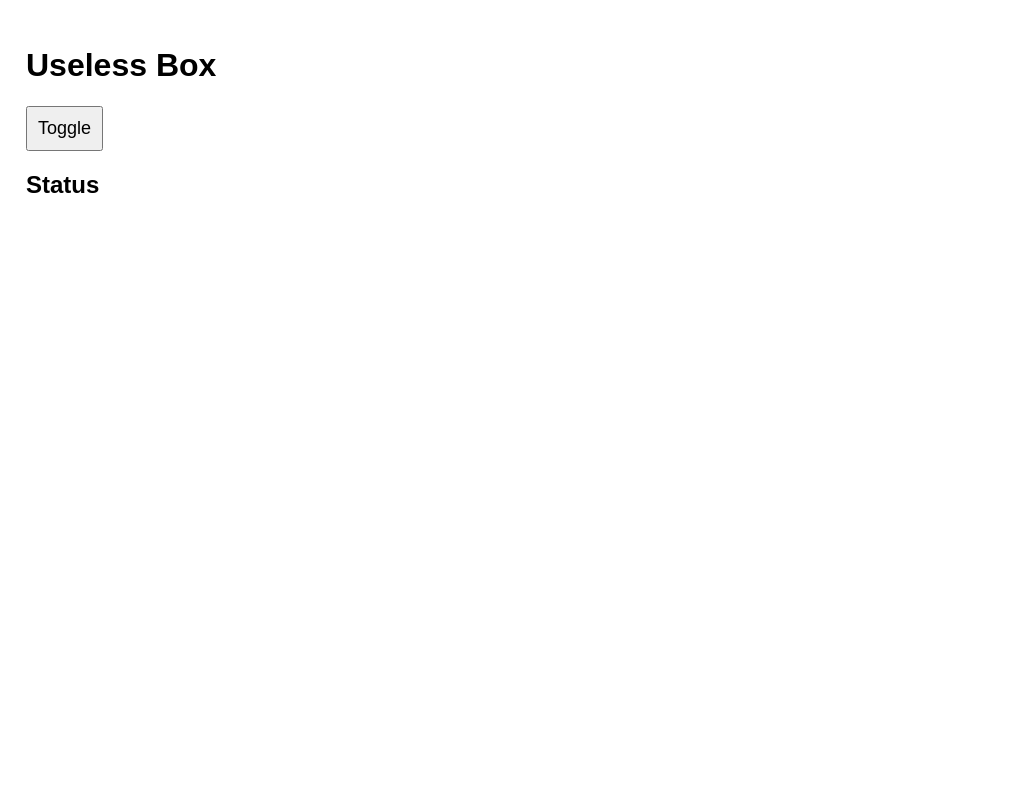
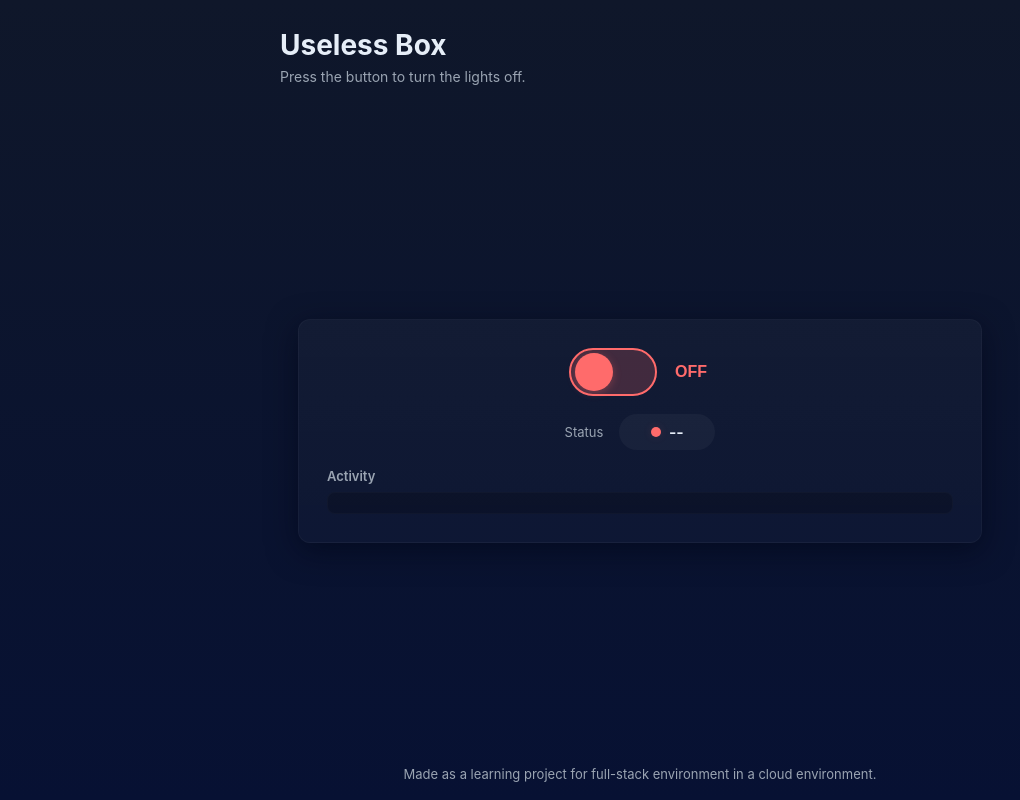
Before and after one commit to jom-hedges/useless-box, a website: page apps/useless-box/public/index.html in a window 1280 px wide. Shown: the whole page, without its empty margins (0-1020 px from the left). Drawn offline with Linux system fonts and the light colour scheme.

Commit message:
updated ui

```diff
--- a/apps/useless-box/public/index.html
+++ b/apps/useless-box/public/index.html
@@ -1,5 +1,5 @@
 <!DOCTYPE html>
-<html lang="en" x-data="{ isOn: false, logs: [] }">
+<html lang="en">
 <head>
   <meta charset="UTF-8">
   <meta name="viewport" content="width=device-width, initial-scale=1.0">
@@ -7,37 +7,92 @@
 
   <!-- HTMX -->
   <script src="https://unpkg.com/htmx.org@1.9.10" defer></script>
+  <script src="https://unpkg.com/htmx.org/dist/ext/sse.js" defer></script>
 
-  <!-- HTMX SSE Extension -->
-  <script src="https://unpkg.com/htmx.org/dist/ext/sse.js"></script>
-
-  <style>
-    body { font-family: sans-serif; padding: 18px;}
-    button { padding: 10px; font-size: 18px;}
-  </style>
+  <link rel="stylesheet" href="./style.css">
 </head>
 <body>
+  <header class="site-header">
+    <div class="container">
+      <h1 class="title">Useless Box</h1>
+      <p class="subtitle">Press the button to turn the lights off.</p>
+    </div>
+  </header>
 
-  <h1>Useless Box</h1>
+  <main class="container main-card">
+    <section class="card">
+      <div class="card-body">
+        <div class="controls">
+          <!-- Toggle switch POST /toggle -->
+          <button id="toggle"
+            class="switch"
+            hx-post="/toggle"
+            hx-trigger="click"
+            hx-headers='{"Content-Type":"application/json"}'
+            hx-swap="none"
+            aria-label="Toggle the useless box"
+            role="switch"
+            aria-checked="false">
+            <span class="switch-track">
+              <span class="switch-thumb"></span>
+            </span>
+            <span class="switch-label">OFF</span>
+          </button>
+        </div>
 
-  <!-- Toggle buttons POST /toggle -->
-  <button id="toggle"
-    hx-post = "/toggle"
-    hx-trigger = "click"
-    hx-headers =  '{"Content-Type":"application/json"}'
-    hx-swap = "none">
-  Toggle
-  </button>
+        <div class="status-row">
+          <div class="status-label">Status</div>
+          <!-- Live-updates from SSE -->
+          <div id="status"
+            class="status-pill"
+            hx-ext="sse"
+            hx-sse="true"
+            sse-connect="/events"
+            sse-swap="innerHTML">
+            --
+          </div>
+        </div>
 
-  <h2>Status</h2>
+        <div class="logs">
+          <h3>Activity</h3>
+          <div id="log-list" class="log-list" aria-live="polite">
+            <!-- server-sent events or client-side logs can fill this -->
+          </div>
+        </div>
+      </div>
+    </section>
+  </main>
 
-  <!-- Live-updates from SSE -->
-  <div id="status"
-    hx-ext="sse"
-    hx-sse="true"
-    sse-connect="/events"
-    sse-swap="innerHTML"
-    x-text="isOn ? 'ON' : 'OFF'">
-  </div>
+  <footer class="site-footer">
+    <div class="container">Made as a learning project for full-stack environment in a cloud environment.</div>
+  </footer>
+
+  <script>
+    // Toggle switch and status pill sync
+    const toggleBtn = document.getElementById('toggle');
+    const statusEl = document.getElementById('status');
+
+    const updateUI = () => {
+      const text = (statusEl.innerText || '').trim().toUpperCase();
+      const isOn = text.includes('ON');
+      toggleBtn.setAttribute('aria-checked', isOn ? 'true' : 'false');
+      const label = toggleBtn.querySelector('.switch-label');
+      if (label) label.textContent = isOn ? 'ON' : 'OFF';
+      if (statusEl) {
+        statusEl.classList.remove('on', 'off');
+        if (isOn) statusEl.classList.add('on');
+        else statusEl.classList.add('off');
+      }
+    };
+
+    // Initial update
+    updateUI();
+
+    // Watch status element for changes from SSE
+    if (statusEl) {
+      const mo = new MutationObserver(updateUI);
+      mo.observe(statusEl, { childList: true, characterData: true, subtree: true });
+    }
+  </script>
 </body>
 </html>
--- a/apps/useless-box/public/style.css
+++ b/apps/useless-box/public/style.css
@@ -0,0 +1,64 @@
+ :root{
+	 --bg-1: #0f172a;
+	 --bg-2: #071133;
+	 --card: #0b1220cc;
+	 --muted: #9aa4b2;
+	 --accent: #7c5cff;
+	 --accent-2: #00d4ff;
+	 --success: #12b981;
+	 --danger: #ff6b6b;
+	 --glass: rgba(255,255,255,0.04);
+	 --radius: 12px;
+	 --max-width: 720px;
+	 font-family: Inter, system-ui, -apple-system, 'Segoe UI', Roboto, 'Helvetica Neue', Arial;
+ }
+
+ *{box-sizing:border-box}
+html,body{height:100%;margin:0}
+body{
+	display:flex;
+	flex-direction:column;
+	background: linear-gradient(180deg,var(--bg-1) 0%, var(--bg-2) 100%);
+	color: #e6eef8;
+	-webkit-font-smoothing:antialiased;
+	-moz-osx-font-smoothing:grayscale;
+}
+
+ .container{width:90%;max-width:var(--max-width);margin:0 auto}
+
+ .site-header{padding:28px 0}
+ .title{margin:0;font-weight:700;font-size:28px}
+ .subtitle{margin:6px 0 0;color:var(--muted);font-size:14px}
+
+ .main-card{display:flex;align-items:center;justify-content:center;padding:18px;flex:1}
+ .card{width:100%;background:linear-gradient(180deg, rgba(255,255,255,0.03), rgba(255,255,255,0.02));border-radius:var(--radius);box-shadow: 0 8px 30px rgba(2,6,23,0.6);border:1px solid rgba(255,255,255,0.03)}
+ .card-body{padding:28px}
+
+.controls{display:flex;justify-content:center;align-items:center;margin-bottom:18px}
+.switch{display:inline-flex;align-items:center;gap:14px;border:0;background:none;cursor:pointer;padding:0;font-size:0;transition:all .2s ease}
+.switch-track{position:relative;width:88px;height:48px;background:rgba(255,107,107,0.2);border:2px solid var(--danger);border-radius:999px;display:flex;align-items:center;transition:all .3s cubic-bezier(.34,.1,.64,.35)}
+.switch-thumb{width:38px;height:38px;background:var(--danger);border-radius:50%;position:absolute;left:4px;transition:all .3s cubic-bezier(.34,.1,.64,.35);box-shadow:0 2px 8px rgba(255,107,107,0.3)}
+.switch-label{font-size:16px;font-weight:600;color:var(--danger);min-width:40px;text-align:center;transition:all .3s ease}
+.switch[aria-checked="true"] .switch-track{background:rgba(18,185,129,0.2);border-color:var(--success)}
+.switch[aria-checked="true"] .switch-thumb{background:var(--success);left:calc(100% - 42px);box-shadow:0 2px 8px rgba(18,185,129,0.3)}
+.switch[aria-checked="true"] .switch-label{color:var(--success)}
+
+ .status-row{display:flex;align-items:center;gap:16px;justify-content:center;margin-bottom:18px}
+ .status-label{color:var(--muted);font-size:13px}
+ .status-pill{min-width:96px;padding:8px 12px;border-radius:999px;background:var(--glass);display:inline-flex;align-items:center;justify-content:center;gap:8px;font-weight:600}
+ .status-pill::before{content:"";width:10px;height:10px;border-radius:50%;background:var(--muted);display:inline-block}
+ .status-pill.on::before{background:var(--success);box-shadow:0 0 10px rgba(18,185,129,0.25)}
+ .status-pill.off::before{background:var(--danger);box-shadow:0 0 10px rgba(255,107,107,0.12)}
+
+ .logs{margin-top:6px}
+ .logs h3{margin:8px 0;color:var(--muted);font-weight:600;font-size:13px}
+ .log-list{max-height:160px;overflow:auto;padding:10px;border-radius:8px;background:rgba(0,0,0,0.18);border:1px solid rgba(255,255,255,0.02)}
+ .log-item{font-size:13px;color:var(--muted);padding:6px 0;border-bottom:1px dashed rgba(255,255,255,0.02)}
+
+ .site-footer{padding:18px 0;color:var(--muted);text-align:center;font-size:13px}
+
+ @media (max-width:520px){
+	 .title{font-size:20px}
+	 .btn-primary{width:100%;justify-content:center}
+	 .container{width:94%}
+ }
--- a/apps/useless-box/src/index.ts
+++ b/apps/useless-box/src/index.ts
@@ -129,7 +129,7 @@ const app = new Elysia()
   }))
   .use(staticPlugin({
     assets: 'public',
-    prefix: '/static',
+    prefix: '/',
   }))
   .state('ddb', makeClient())
 
```
